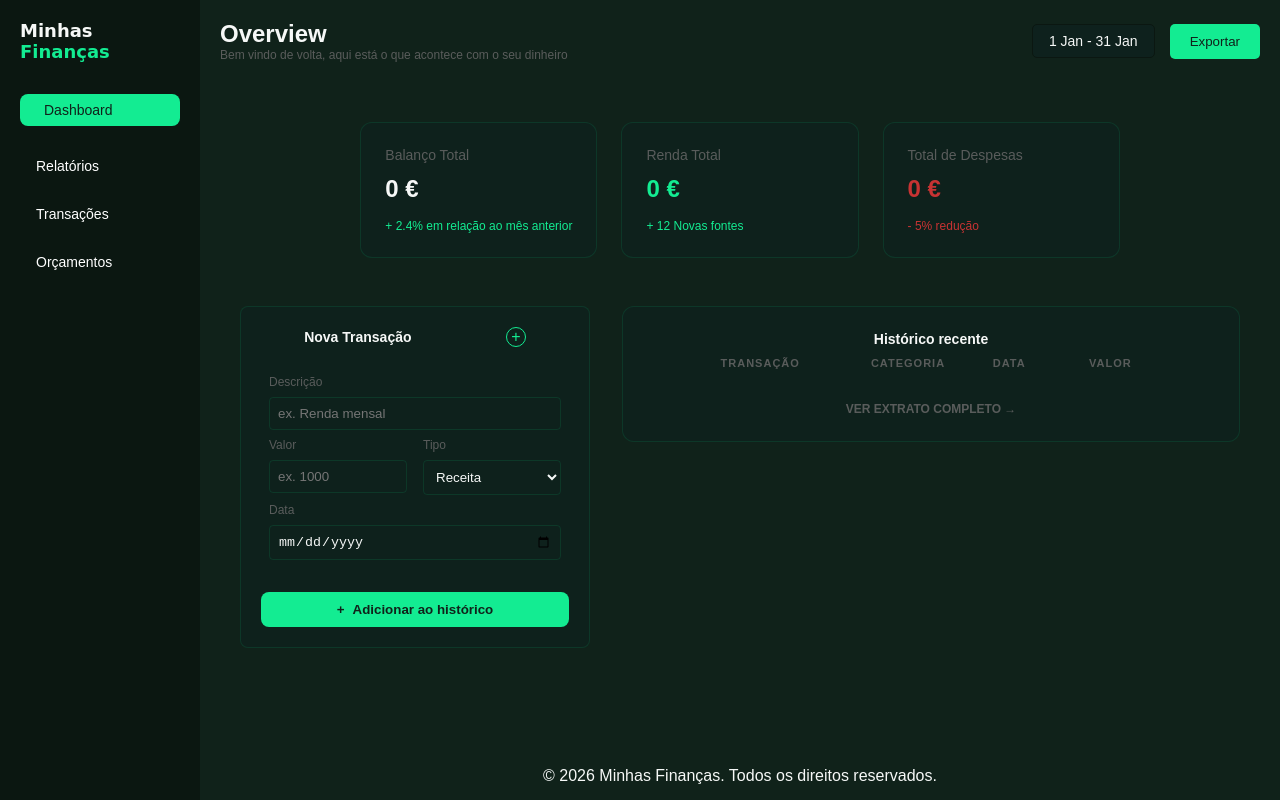
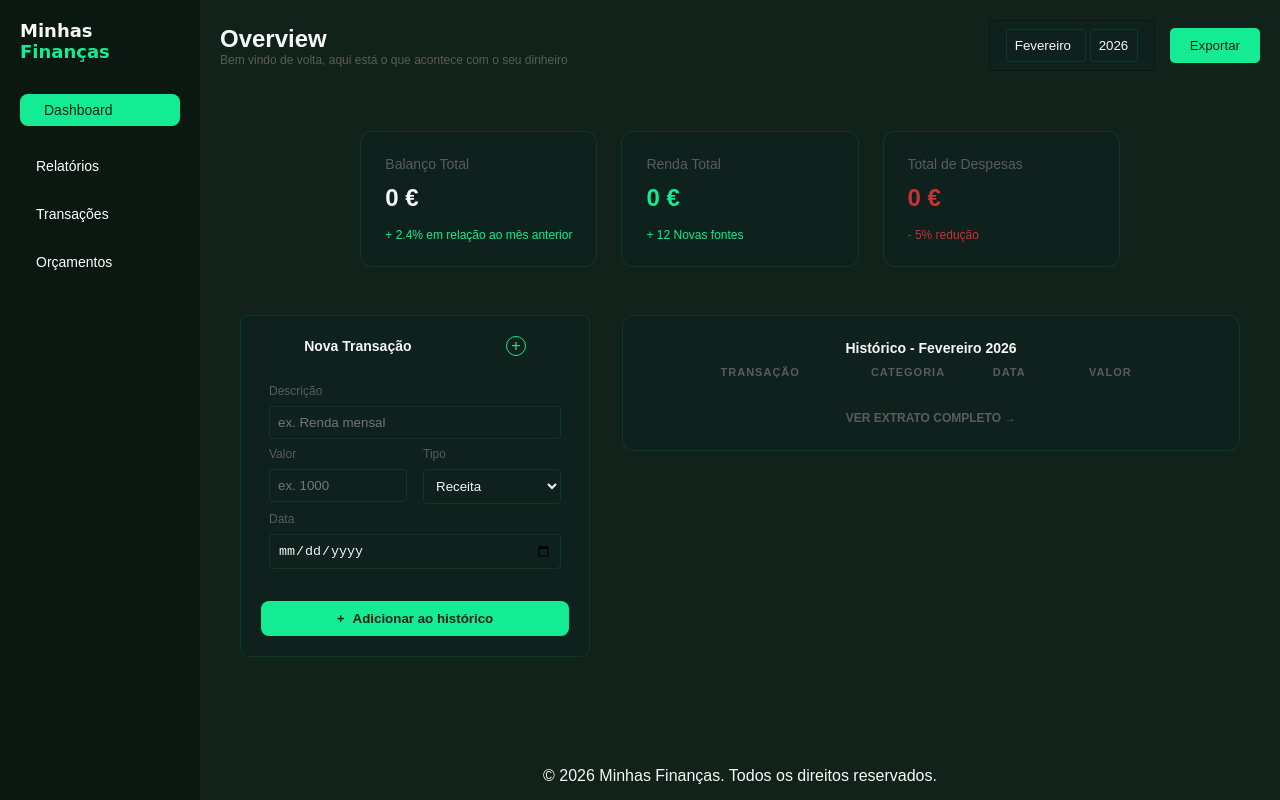
Before and after one commit to ruirnunes/Projeto-III, a plain HTML site: page index.html in a window 1280 px wide. Drawn offline with Linux system fonts and the light colour scheme.

Commit message:
added feature filter by date

```diff
--- a/UserIterface/userIterface.js
+++ b/UserIterface/userIterface.js
@@ -24,9 +24,9 @@ import { calcularTotais } from "../Transactions/transactions.js";
 
 const listaTransacoes = document.querySelector('.lista-transacoes');
 
-export function renderLista(){
-   const transacoes = getTransacoes()
+export function renderLista(transacoes){
    listaTransacoes.innerHTML = '';
+
    transacoes.forEach(t => {
 
       // 1) linha da transação
@@ -72,7 +72,8 @@ export function renderLista(){
 
       btn.addEventListener('click',()=>{
          removerTransacao(t.id);
-         renderLista();
+         filtrarHistorico()
+         // renderLista();
          atualizarCards();
       })
 
--- a/app.js
+++ b/app.js
@@ -30,7 +30,33 @@ const tipoTransacao = document.getElementById('tipo-transacao')
 const btnAdicionar = document.querySelector('.adiciona-historia');
 const alertaInput = document.getElementById('alerta-input');
 const inputDate = document.getElementById('data-transacao')
+const mesFiltro = document.getElementById('mes-filtro')
+const anoFiltro = document.getElementById('ano-filtro')
+const tituloFiltro = document.querySelector('.sub-titulo-historico')
+const extratoCompleto = document.querySelector('.link-extrato')
 
+const meses = ['Janeiro', 'Fevereiro', 'Março', 'Abril', 'Maio', 'Junho', 'Julho', 'Agosto', 'Setembro', 'Outubro', 'Novembro', 'Dezembro']
+
+meses.forEach((mes,index)=>{
+    const opcaoMes = document.createElement('option')
+    opcaoMes.value = index
+    opcaoMes.innerText = mes
+    mesFiltro.appendChild(opcaoMes)
+})
+
+const anoAtual = new Date().getFullYear()
+for (let i = anoAtual; i >= anoAtual - 10; i--){
+    const opcaoAno = document.createElement('option')
+    opcaoAno.value = i
+    opcaoAno.innerText = i
+    anoFiltro.appendChild(opcaoAno)
+}
+
+mesFiltro.value = new Date().getMonth()
+anoFiltro.value = new Date().getFullYear()
+
+mesFiltro.addEventListener('click',filtrarHistorico)
+anoFiltro.addEventListener('click',filtrarHistorico)
 
 btnAdicionar.addEventListener('click',()=>{
     const novaTransacao = objectTransacao(inputDescricao, inputValor, tipoTransacao, inputDate);
@@ -48,7 +74,8 @@ btnAdicionar.addEventListener('click',()=>{
     alertaInput.style.display = 'none';
 
     adicionarTransacao(novaTransacao)
-    renderLista()
+    filtrarHistorico()
+    // renderLista()
     atualizarCards()
 
     // limpar inputs
@@ -57,6 +84,10 @@ btnAdicionar.addEventListener('click',()=>{
     inputDate.value = ''
 })
 
+extratoCompleto.addEventListener('click',()=>{
+    renderLista(getTransacoes());
+    tituloFiltro.innerText = 'Histórico — Todas as transações'
+})
 
 function validarTexto(descricaoAdicionar){
     const textotest = descricaoAdicionar.value.trim();
@@ -100,5 +131,26 @@ function objectTransacao(inputTexto, inputNumero, selectTipo, inputDate){
 
 }
 
-renderLista()
+function filtrarHistorico() {
+    const mesSelecionado = Number(mesFiltro.value)
+    const anoSelecionado = Number(anoFiltro.value)
+
+    // pega todas as transações
+    const todasTransacoes = getTransacoes()
+
+    // filtra pelo mês e ano
+    const transacoesFiltradas = todasTransacoes.filter(t => {
+        const data = new Date(t.date)
+        return data.getMonth() === mesSelecionado && data.getFullYear() === anoSelecionado
+    })
+
+    const nomeMes = meses[mesSelecionado]
+    tituloFiltro.innerText = `Histórico - ${nomeMes} ${anoSelecionado}`
+
+    // renderiza apenas as transações filtradas
+    renderLista(transacoesFiltradas)
+}
+
+filtrarHistorico()
+// renderLista()
 atualizarCards()
--- a/index.html
+++ b/index.html
@@ -38,7 +38,10 @@
             <p class="subtitle">Bem vindo de volta, aqui está o que acontece com o seu dinheiro</p>
         </div>
         <div class="header-actions">
-            <div class="calendario">1 Jan - 31 Jan</div>
+            <div class="calendario">
+                <select id="mes-filtro"></select>
+                <select id = "ano-filtro"></select>
+            </div>
             <button class="exportar">Exportar</button>
         </div>
     </header>
--- a/style.css
+++ b/style.css
@@ -567,3 +567,20 @@ select#tipo-transacao option {
         font-size: 12px;
     }
 }
+
+
+#mes-filtro, #ano-filtro {
+    background-color: transparent;  /* fundo do select */
+    color: var(--accent-color);     /* cor do texto */
+    border: 1px solid var(--card-borders);
+    border-radius: 4px;
+    padding: 8px;
+    appearance: none;               /* remove o estilo default do browser */
+    -webkit-appearance: none;
+    -moz-appearance: none;
+}
+
+#mes-filtro option, #ano-filtro option {
+    background-color: var(--tertiary-color);  /* fundo do dropdown */
+    color: var(--accent-color);               /* texto visível */
+}
```
